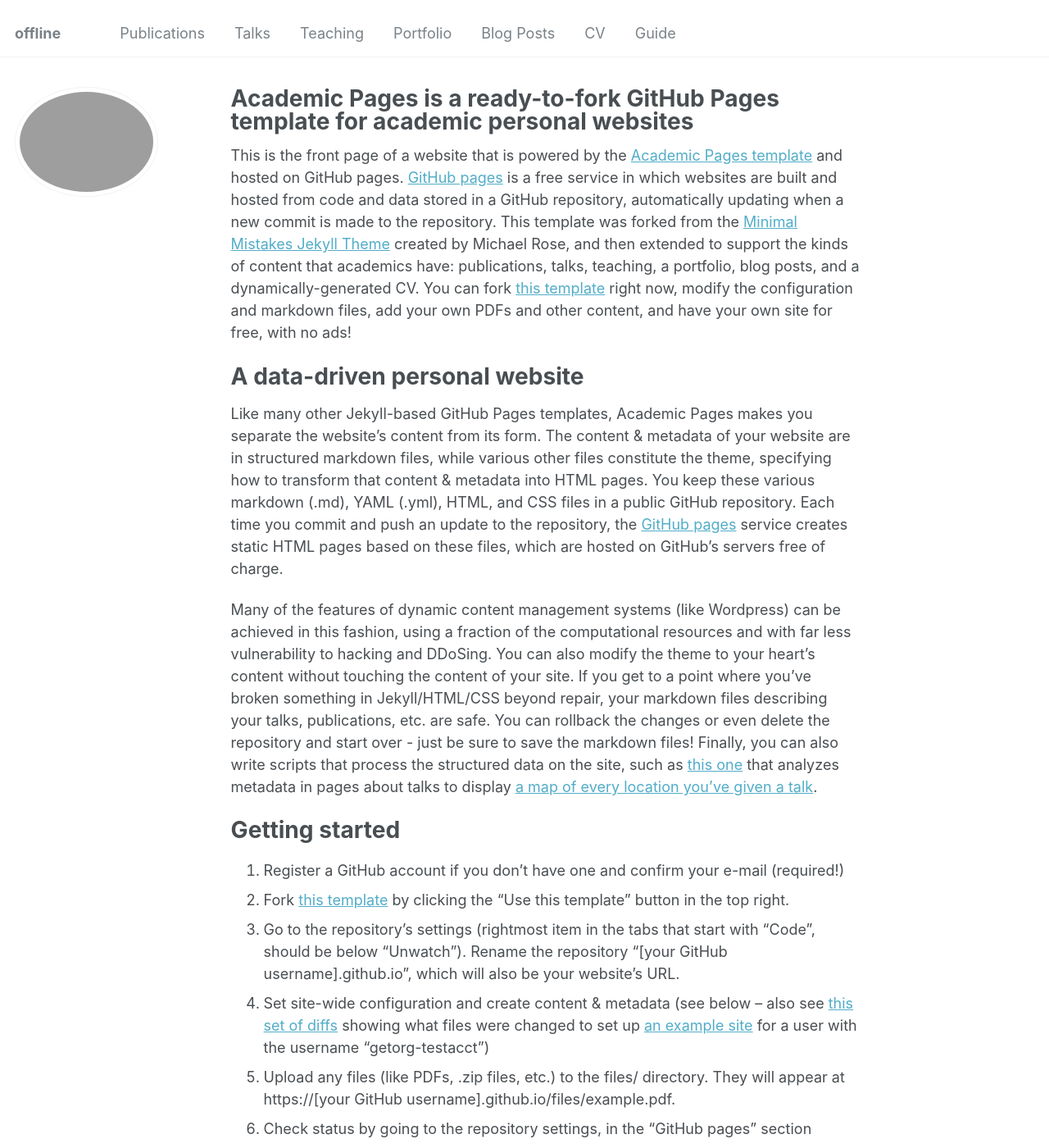
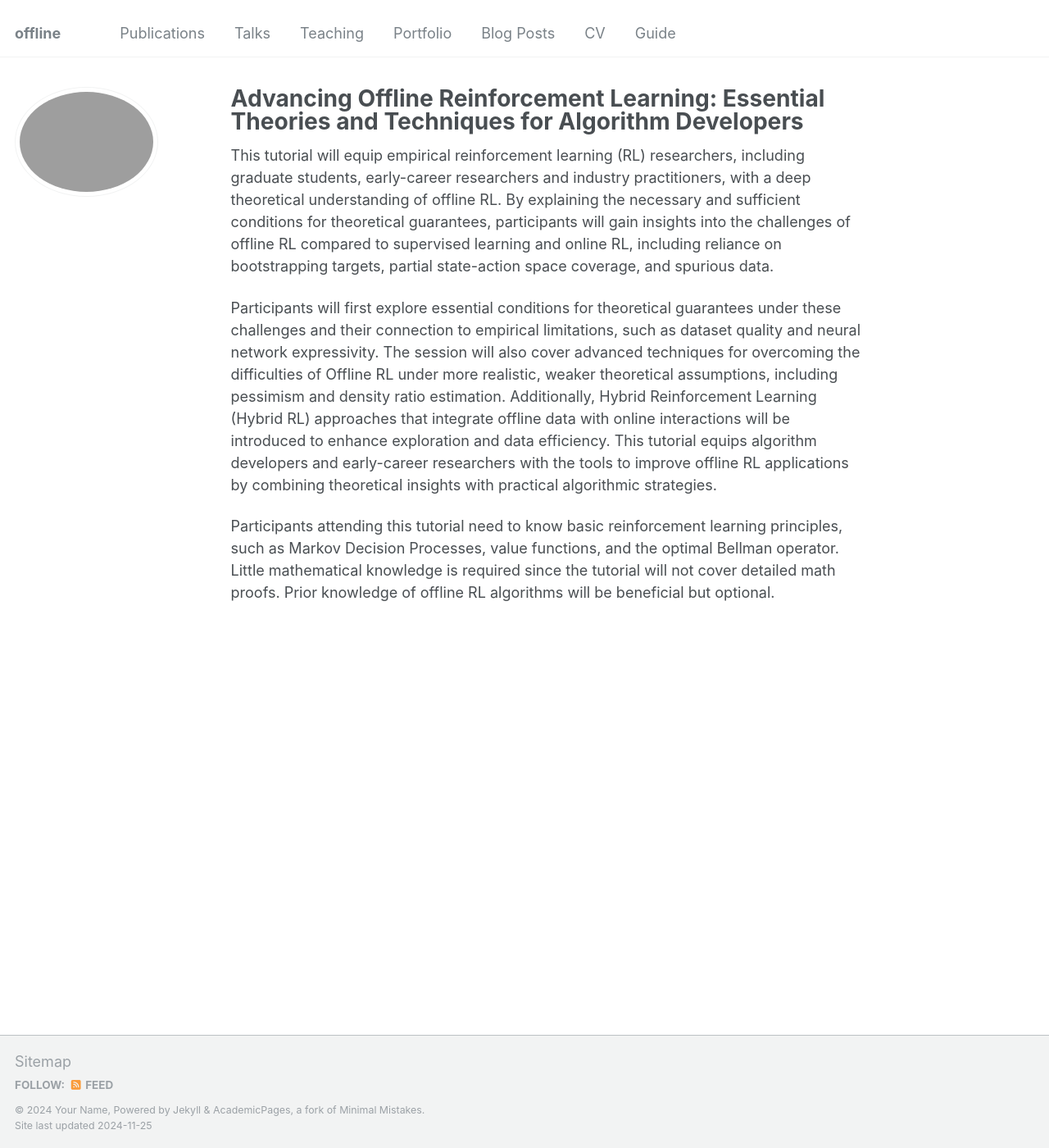
Before and after one commit to FengdiC/offline, a Jekyll site: the page built from _pages/about.md, in a window 1280 px wide and 1400 px high. Shown: the whole window at 82% size. Built offline with Jekyll 4.4.1, drawn with Linux system fonts in a browser that asks for light colours; some of the changed text lies outside the part shown.

Commit message:
Update about.md

```diff
--- a/_pages/about.md
+++ b/_pages/about.md
@@ -1,49 +1,14 @@
 ---
 permalink: /
-title: "Academic Pages is a ready-to-fork GitHub Pages template for academic personal websites"
+title: "Advancing Offline Reinforcement Learning: Essential Theories and Techniques for Algorithm Developers"
 author_profile: true
 redirect_from:
   - /about/
   - /about.html
 ---
 
-This is the front page of a website that is powered by the [Academic Pages template](https://github.com/academicpages/academicpages.github.io) and hosted on GitHub pages. [GitHub pages](https://pages.github.com) is a free service in which websites are built and hosted from code and data stored in a GitHub repository, automatically updating when a new commit is made to the repository. This template was forked from the [Minimal Mistakes Jekyll Theme](https://mmistakes.github.io/minimal-mistakes/) created by Michael Rose, and then extended to support the kinds of content that academics have: publications, talks, teaching, a portfolio, blog posts, and a dynamically-generated CV. You can fork [this template](https://github.com/academicpages/academicpages.github.io) right now, modify the configuration and markdown files, add your own PDFs and other content, and have your own site for free, with no ads!
+This tutorial will equip empirical reinforcement learning (RL) researchers, including graduate students, early-career researchers and industry practitioners, with a deep theoretical understanding of offline RL. By explaining the necessary and sufficient conditions for theoretical guarantees, participants will gain insights into the challenges of offline RL compared to supervised learning and online RL, including reliance on bootstrapping targets, partial state-action space coverage, and spurious data.
 
-A data-driven personal website
-======
-Like many other Jekyll-based GitHub Pages templates, Academic Pages makes you separate the website's content from its form. The content & metadata of your website are in structured markdown files, while various other files constitute the theme, specifying how to transform that content & metadata into HTML pages. You keep these various markdown (.md), YAML (.yml), HTML, and CSS files in a public GitHub repository. Each time you commit and push an update to the repository, the [GitHub pages](https://pages.github.com/) service creates static HTML pages based on these files, which are hosted on GitHub's servers free of charge.
+Participants will first explore essential conditions for theoretical guarantees under these challenges and their connection to empirical limitations, such as dataset quality and neural network expressivity. The session will also cover advanced techniques for overcoming the difficulties of Offline RL under more realistic, weaker theoretical assumptions, including pessimism and density ratio estimation. Additionally, Hybrid Reinforcement Learning (Hybrid RL) approaches that integrate offline data with online interactions will be introduced to enhance exploration and data efficiency. This tutorial equips algorithm developers and early-career researchers with the tools to improve offline RL applications by combining theoretical insights with practical algorithmic strategies.
 
-Many of the features of dynamic content management systems (like Wordpress) can be achieved in this fashion, using a fraction of the computational resources and with far less vulnerability to hacking and DDoSing. You can also modify the theme to your heart's content without touching the content of your site. If you get to a point where you've broken something in Jekyll/HTML/CSS beyond repair, your markdown files describing your talks, publications, etc. are safe. You can rollback the changes or even delete the repository and start over - just be sure to save the markdown files! Finally, you can also write scripts that process the structured data on the site, such as [this one](https://github.com/academicpages/academicpages.github.io/blob/master/talkmap.ipynb) that analyzes metadata in pages about talks to display [a map of every location you've given a talk](https://academicpages.github.io/talkmap.html).
-
-Getting started
-======
-1. Register a GitHub account if you don't have one and confirm your e-mail (required!)
-1. Fork [this template](https://github.com/academicpages/academicpages.github.io) by clicking the "Use this template" button in the top right.
-1. Go to the repository's settings (rightmost item in the tabs that start with "Code", should be below "Unwatch"). Rename the repository "[your GitHub username].github.io", which will also be your website's URL.
-1. Set site-wide configuration and create content & metadata (see below -- also see [this set of diffs](http://archive.is/3TPas) showing what files were changed to set up [an example site](https://getorg-testacct.github.io) for a user with the username "getorg-testacct")
-1. Upload any files (like PDFs, .zip files, etc.) to the files/ directory. They will appear at https://[your GitHub username].github.io/files/example.pdf.
-1. Check status by going to the repository settings, in the "GitHub pages" section
-
-Site-wide configuration
-------
-The main configuration file for the site is in the base directory in [_config.yml](https://github.com/academicpages/academicpages.github.io/blob/master/_config.yml), which defines the content in the sidebars and other site-wide features. You will need to replace the default variables with ones about yourself and your site's github repository. The configuration file for the top menu is in [_data/navigation.yml](https://github.com/academicpages/academicpages.github.io/blob/master/_data/navigation.yml). For example, if you don't have a portfolio or blog posts, you can remove those items from that navigation.yml file to remove them from the header.
-
-Create content & metadata
-------
-For site content, there is one markdown file for each type of content, which are stored in directories like _publications, _talks, _posts, _teaching, or _pages. For example, each talk is a markdown file in the [_talks directory](https://github.com/academicpages/academicpages.github.io/tree/master/_talks). At the top of each markdown file is structured data in YAML about the talk, which the theme will parse to do lots of cool stuff. The same structured data about a talk is used to generate the list of talks on the [Talks page](https://academicpages.github.io/talks), each [individual page](https://academicpages.github.io/talks/2012-03-01-talk-1) for specific talks, the talks section for the [CV page](https://academicpages.github.io/cv), and the [map of places you've given a talk](https://academicpages.github.io/talkmap.html) (if you run this [python file](https://github.com/academicpages/academicpages.github.io/blob/master/talkmap.py) or [Jupyter notebook](https://github.com/academicpages/academicpages.github.io/blob/master/talkmap.ipynb), which creates the HTML for the map based on the contents of the _talks directory).
-
-**Markdown generator**
-
-The repository includes [a set of Jupyter notebooks](https://github.com/academicpages/academicpages.github.io/tree/master/markdown_generator
-) that converts a CSV containing structured data about talks or presentations into individual markdown files that will be properly formatted for the Academic Pages template. The sample CSVs in that directory are the ones I used to create my own personal website at stuartgeiger.com. My usual workflow is that I keep a spreadsheet of my publications and talks, then run the code in these notebooks to generate the markdown files, then commit and push them to the GitHub repository.
-
-How to edit your site's GitHub repository
-------
-Many people use a git client to create files on their local computer and then push them to GitHub's servers. If you are not familiar with git, you can directly edit these configuration and markdown files directly in the github.com interface. Navigate to a file (like [this one](https://github.com/academicpages/academicpages.github.io/blob/master/_talks/2012-03-01-talk-1.md) and click the pencil icon in the top right of the content preview (to the right of the "Raw | Blame | History" buttons). You can delete a file by clicking the trashcan icon to the right of the pencil icon. You can also create new files or upload files by navigating to a directory and clicking the "Create new file" or "Upload files" buttons.
-
-Example: editing a markdown file for a talk
-![Editing a markdown file for a talk](/images/editing-talk.png)
-
-For more info
-------
-More info about configuring Academic Pages can be found in [the guide](https://academicpages.github.io/markdown/), the [growing wiki](https://github.com/academicpages/academicpages.github.io/wiki), and you can always [ask a question on GitHub](https://github.com/academicpages/academicpages.github.io/discussions). The [guides for the Minimal Mistakes theme](https://mmistakes.github.io/minimal-mistakes/docs/configuration/) (which this theme was forked from) might also be helpful.
+Participants attending this tutorial need to know basic reinforcement learning principles, such as Markov Decision Processes, value functions, and the optimal Bellman operator. Little mathematical knowledge is required since the tutorial will not cover detailed math proofs. Prior knowledge of offline RL algorithms will be beneficial but optional.
```
